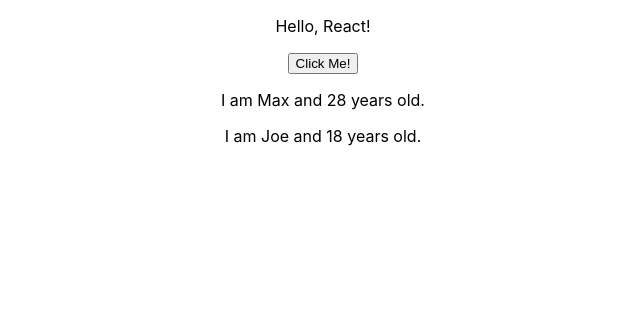
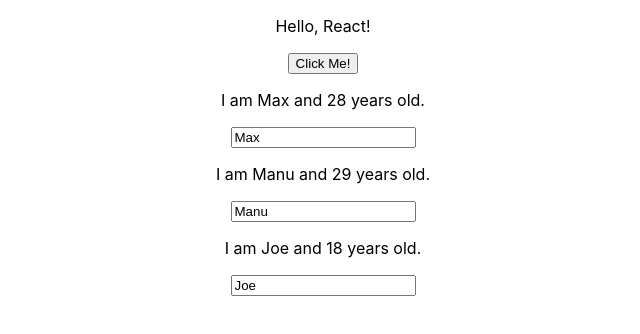
Before and after one commit to xionger/react_web, a React (Create React App) app in the folder complete-react-guide/: page / in a window 1280 px wide. Shown: the top 334 px of the page, without its empty margins (317-957 px from the left). Built offline with nearby package versions, Linux system fonts and the light colour scheme.

Commit message:
3.47 two way binding

```diff
--- a/complete-react-guide/src/App.js
+++ b/complete-react-guide/src/App.js
@@ -6,6 +6,7 @@ class App extends Component {
   state = {
     persons: [
       {name: "Max", age: 28},
+      {name: "Manu", age: 29},
       {name: "Joe", age: 18}
     ]
   };
@@ -13,7 +14,16 @@ class App extends Component {
   switchNameHandler = (newName) => {
     this.setState({persons: [
       {name: newName, age: 28},
+      {name: "Manu", age: 29},
       {name: "Joe", age: 18}
+    ]});
+  }
+
+  changeNameHandler = (e) => {
+    this.setState({persons: [
+      {name: "Max", age: 28},
+      {name: e.target.value, age: 29},
+      {name: "Joe", age: 16}
     ]});
   }
 
@@ -29,7 +39,11 @@ class App extends Component {
           <Person
             name={this.state.persons[1].name}
             age={this.state.persons[1].age}
-            click={this.switchNameHandler.bind(this, "Maximillian")}/>
+            click={this.switchNameHandler.bind(this, "Maximillian")}
+            changed={this.changeNameHandler} />
+          <Person
+            name={this.state.persons[2].name}
+            age={this.state.persons[2].age} />
         </header>
       </div>
     )
--- a/complete-react-guide/src/Person/Person.js
+++ b/complete-react-guide/src/Person/Person.js
@@ -4,6 +4,7 @@ const person = (props) => {
     return (
         <div>
             <p onClick={props.click}>I am {props.name} and {props.age} years old.</p>
+            <input type="text" onChange={props.changed} value={props.name}/>
         </div>
     )
 }
```
